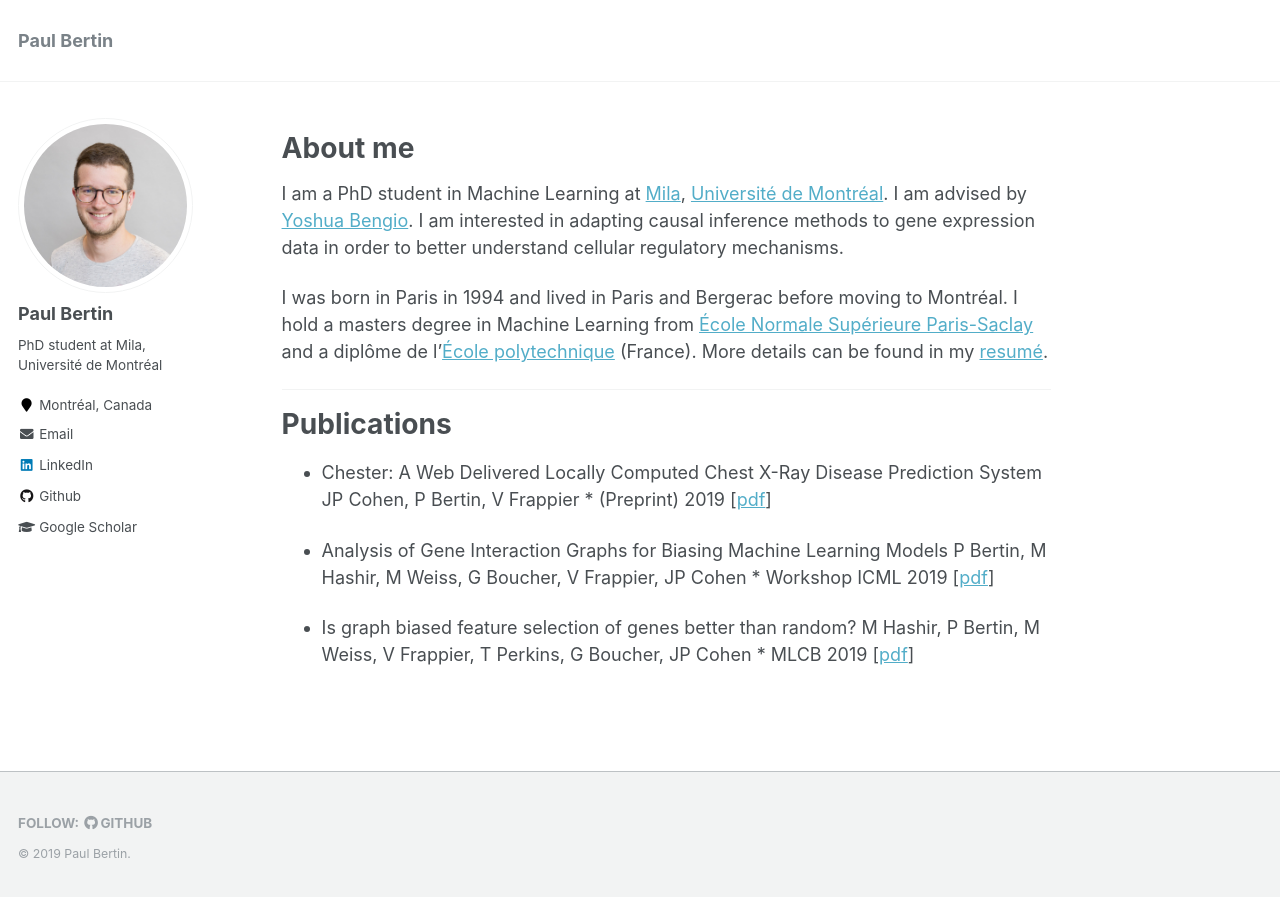
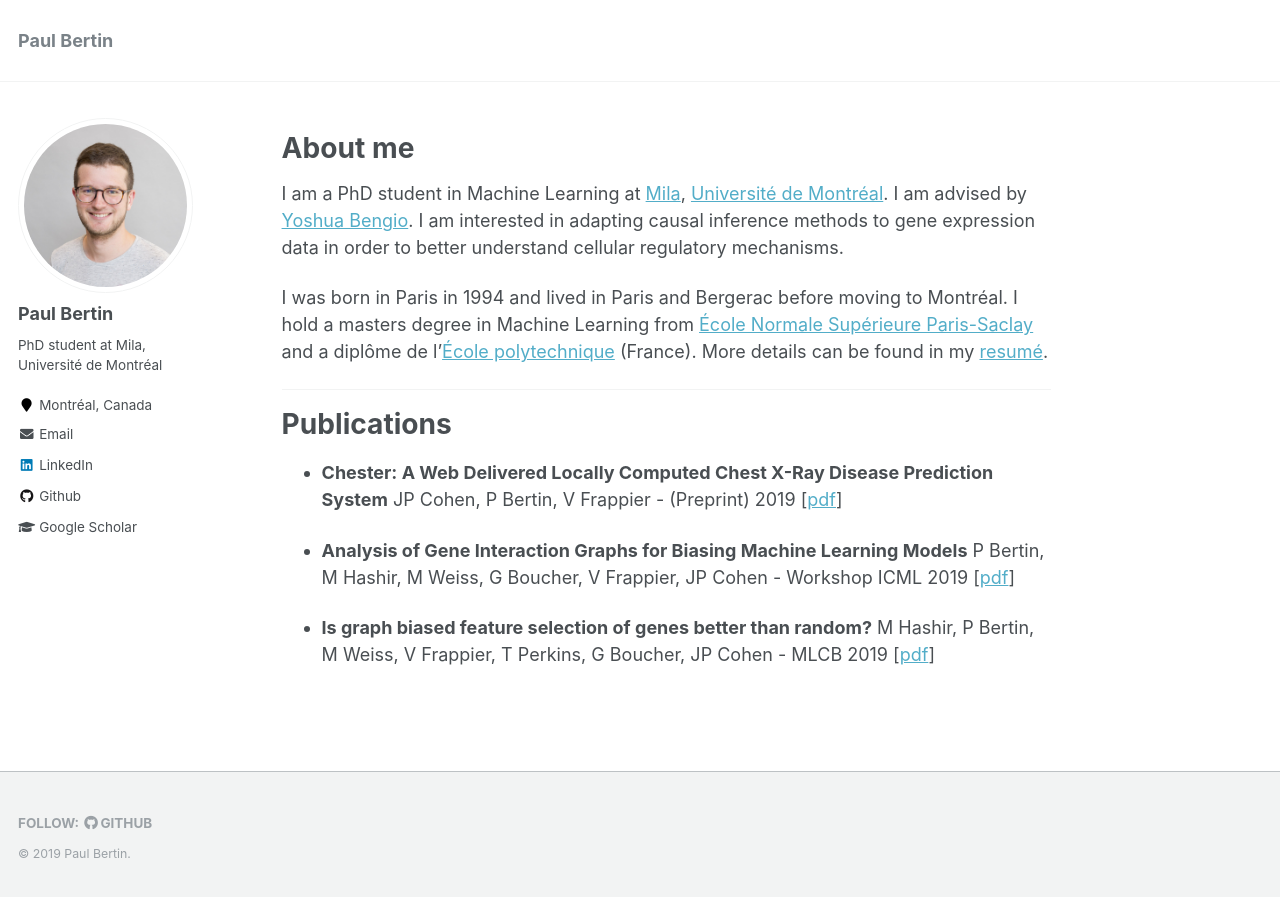
Before and after one commit to Bertinus/Bertinus.github.io, a Jekyll site: the page built from _pages/about.md, in a window 1280 px wide. Shown: the top 897 px of the page. Built offline with Jekyll 4.4.1, drawn with Linux system fonts in a browser that asks for light colours; part of the change alters nothing that is shown.

Commit message:
Edited main page

```diff
--- a/_pages/about.md
+++ b/_pages/about.md
@@ -16,11 +16,11 @@ I was born in Paris in 1994 and lived in Paris and Bergerac before moving to Mon
 ___
 # Publications
 
-- Chester: A Web Delivered Locally Computed Chest X-Ray Disease Prediction System
-JP Cohen, P Bertin, V Frappier * (Preprint) 2019 [[pdf](https://arxiv.org/pdf/1901.11210.pdf)]
+- **Chester: A Web Delivered Locally Computed Chest X-Ray Disease Prediction System**
+JP Cohen, P Bertin, V Frappier - (Preprint) 2019 [[pdf](https://arxiv.org/pdf/1901.11210.pdf)]
 
-- Analysis of Gene Interaction Graphs for Biasing Machine Learning Models
-P Bertin, M Hashir, M Weiss, G Boucher, V Frappier, JP Cohen * Workshop ICML 2019 [[pdf](https://arxiv.org/pdf/1905.02295.pdf)]
+- **Analysis of Gene Interaction Graphs for Biasing Machine Learning Models**
+P Bertin, M Hashir, M Weiss, G Boucher, V Frappier, JP Cohen - Workshop ICML 2019 [[pdf](https://arxiv.org/pdf/1905.02295.pdf)]
 
-- Is graph biased feature selection of genes better than random?
-M Hashir, P Bertin, M Weiss, V Frappier, T Perkins, G Boucher, JP Cohen * MLCB 2019 [[pdf](https://arxiv.org/pdf/1910.09600.pdf)]
+- **Is graph biased feature selection of genes better than random?**
+M Hashir, P Bertin, M Weiss, V Frappier, T Perkins, G Boucher, JP Cohen - MLCB 2019 [[pdf](https://arxiv.org/pdf/1910.09600.pdf)]
```
